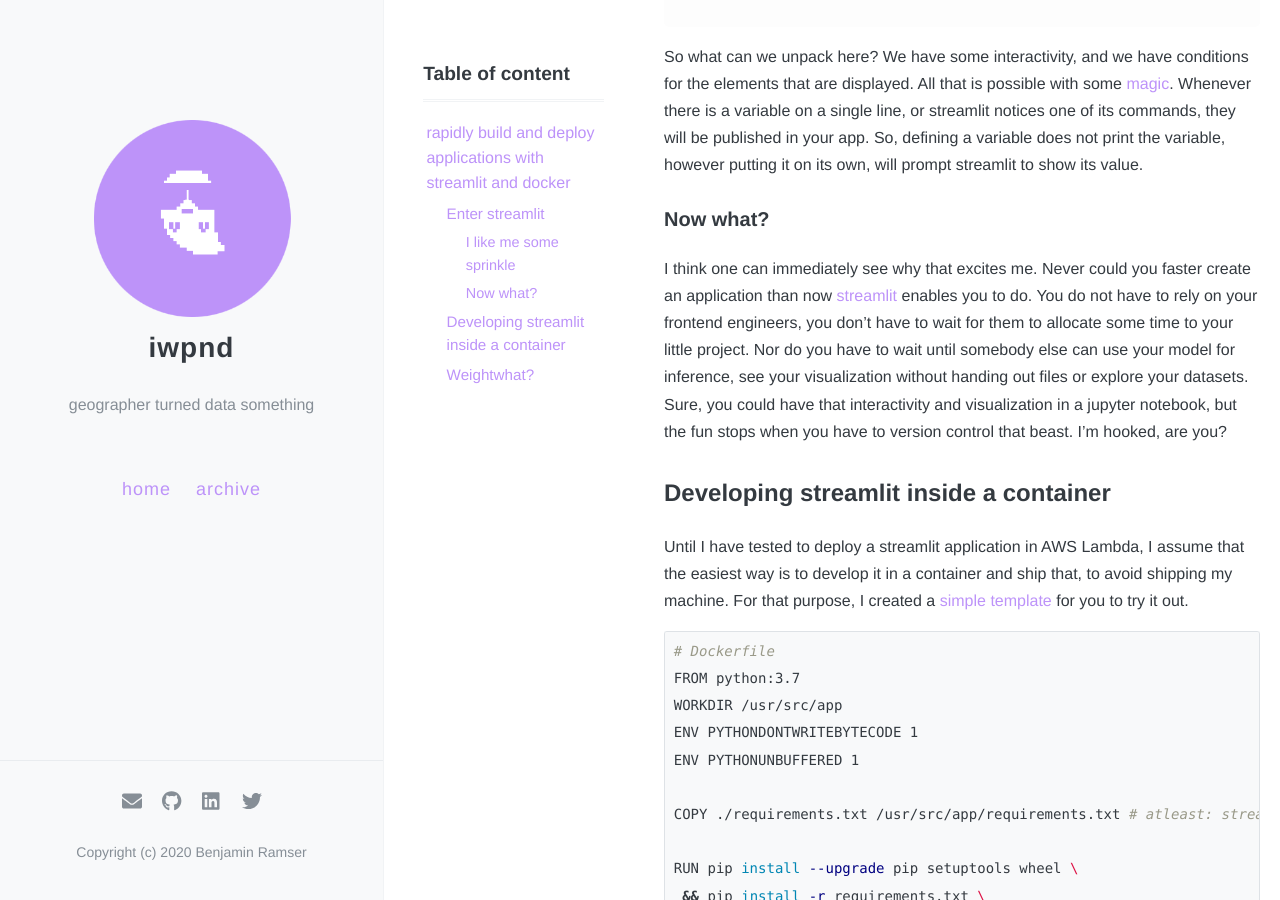
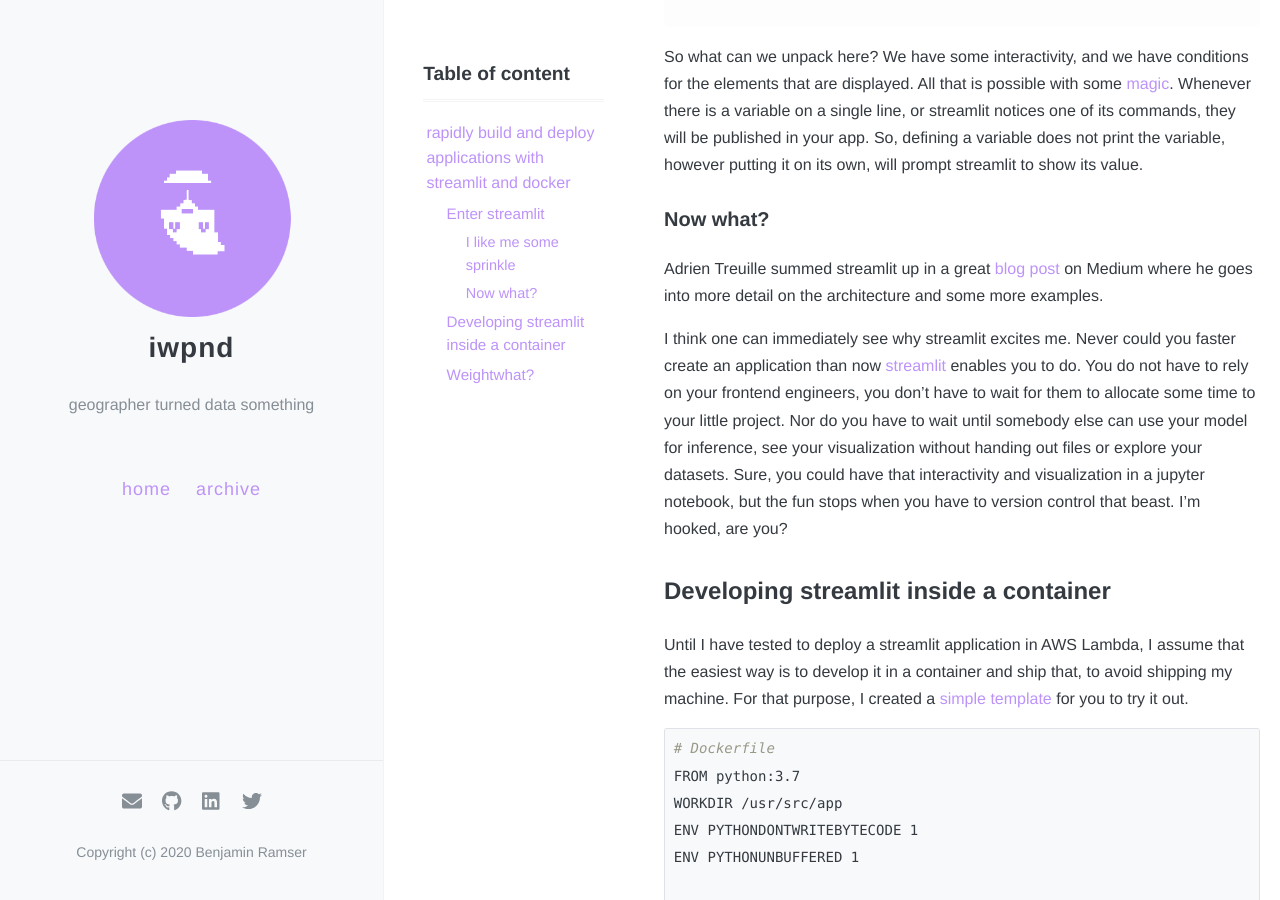
Before and after one commit to iwpnd/iwpnd.github.io, a Jekyll site: the page built from _posts/2020-02-04-streamlit-application-development-inside-docker.markdown, in a window 1280 px wide and 900 px high, scrolled down 2489 px. Built offline with Jekyll 4.4.1, drawn with Linux system fonts in a browser that asks for light colours; emoji names are drawn with the system emoji font; comment, search, counter and statistics services are not loaded.

Commit message:
[POST-fix] forgot a link

```diff
--- a/_posts/2020-02-04-streamlit-application-development-inside-docker.markdown
+++ b/_posts/2020-02-04-streamlit-application-development-inside-docker.markdown
@@ -62,7 +62,9 @@ So what can we unpack here? We have some interactivity, and we have conditions f
 
 ### Now what?
 
-I think one can immediately see why that excites me. Never could you faster create an application than now [streamlit](https://www.streamlit.io/) enables you to do. You do not have to rely on your frontend engineers, you don't have to wait for them to allocate some time to your little project. Nor do you have to wait until somebody else can use your model for inference, see your visualization without handing out files or explore your datasets. Sure, you could have that interactivity and visualization in a jupyter notebook, but the fun stops when you have to version control that beast. I'm hooked, are you?
+Adrien Treuille summed streamlit up in a great [blog post](https://towardsdatascience.com/coding-ml-tools-like-you-code-ml-models-ddba3357eace) on Medium where he goes into more detail on the architecture and some more examples.
+
+I think one can immediately see why streamlit excites me. Never could you faster create an application than now [streamlit](https://www.streamlit.io/) enables you to do. You do not have to rely on your frontend engineers, you don't have to wait for them to allocate some time to your little project. Nor do you have to wait until somebody else can use your model for inference, see your visualization without handing out files or explore your datasets. Sure, you could have that interactivity and visualization in a jupyter notebook, but the fun stops when you have to version control that beast. I'm hooked, are you?
 
 ## Developing streamlit inside a container
 
```
